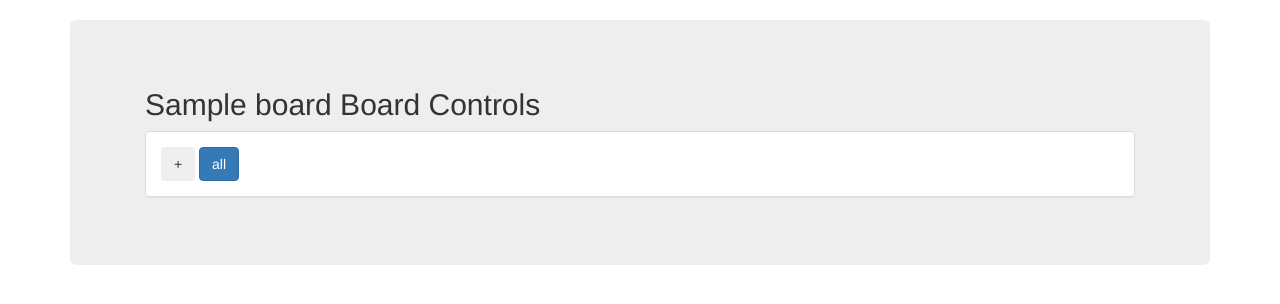
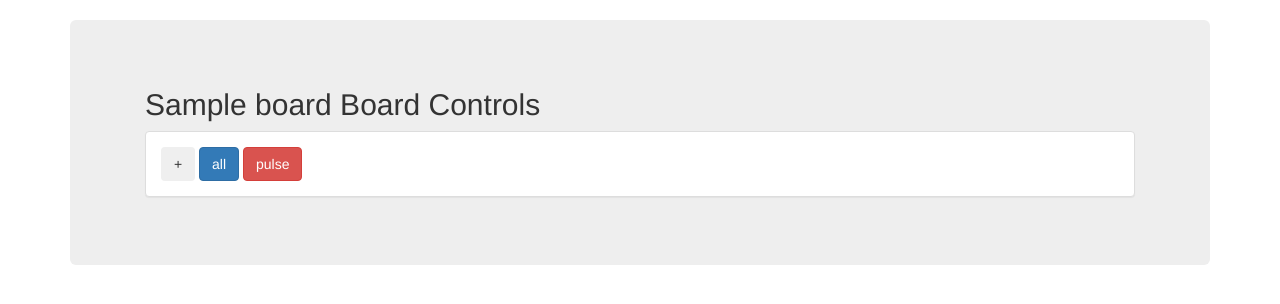
Before and after one commit to msilvprog7/arduino-web-controller, a Flask app: template server/templates/board.html in a window 1280 px wide. Shown: the part 52-356 px from the top of the page. Run offline with Flask 2, Linux system fonts and the light colour scheme; the template is opened without the code that fills it: most values are stand-ins (such as "Sample title", 1, 10 or a date in 2020); some libraries are stand-ins or nearby versions.

Commit message:
Adding pulses to the LEDs

```diff
--- a/arduino-client/board.py
+++ b/arduino-client/board.py
@@ -81,6 +81,7 @@ class RGB_LED_Group:
 		""" Reset the LEDs """
 		self.rgb_leds = []
 		self.single_rgb_led = True
+		self.more_than_ten = False
 		if num <= 0:
 			return
 
@@ -88,6 +89,7 @@ class RGB_LED_Group:
 			self.add(i)
 
 		self.single_rgb_led = len(self.rgb_leds) <= 1
+		self.more_than_ten = len(self.rgb_leds) > 10
 
 	def add(self, id):
 		""" Add an LED """
--- a/server/board/board.py
+++ b/server/board/board.py
@@ -81,6 +81,7 @@ class RGB_LED_Group:
 		""" Reset the LEDs """
 		self.rgb_leds = []
 		self.single_rgb_led = True
+		self.more_than_ten = False
 		if num <= 0:
 			return
 
@@ -88,6 +89,7 @@ class RGB_LED_Group:
 			self.add(i)
 
 		self.single_rgb_led = len(self.rgb_leds) <= 1
+		self.more_than_ten = len(self.rgb_leds) > 10
 
 	def add(self, id):
 		""" Add an LED """
--- a/server/static/js/board-updates.js
+++ b/server/static/js/board-updates.js
@@ -2,10 +2,14 @@ $(document).ready(function () {
 	$(".led-button").click(changeLed);
 	$(".led-set-button").click(changeLedSet);
 	$("#rgbModalSave").click(saveRgbLed);
+	$(".pulse-button").click(pulseModalShow)
+	$("#pulseModalOff").click(pulseOff);
+	$("#pulseModalOn").click(pulseOn);
 });
 
 var rgbSaveStr = undefined,
-	rgbSaveSuccess = undefined;
+	rgbSaveSuccess = undefined,
+	pulse = undefined;
 
 var changeLed = function (e) {
 	var myMatches = $(this).attr("id").match(/\d+/g);
@@ -41,7 +45,6 @@ var changeLedSet = function (e) {
 		var ledId = 0,
 			currentLed = document.getElementById("led-" + setId + "-" + ledId);
 		while (currentLed !== null) {
-			console.log("led-" + setId + "-" + ledId);
 			$("#led-" + setId + "-" + ledId).css("background-color", rgbStr);
 			ledId++;
 			currentLed = document.getElementById("led-" + setId + "-" + ledId);
@@ -126,3 +129,100 @@ var saveRgbLed = function () {
 		}
 	});
 };
+
+
+var pulseOn = function () {
+	var setId = parseInt($("#hiddenPulseSet").val());
+	pulse[setId].pulsing = true;
+	pulse[setId].ms = parseInt($("#pulseModalMS").val());
+	$("#pulseModal").modal("hide");
+	$("#pulse-" + setId).removeClass("btn-danger");
+	$("#pulse-" + setId).addClass("btn-success");
+	pulseRepeat(setId);
+};
+
+var pulseOff = function () {
+	var setId = parseInt($("#hiddenPulseSet").val());
+	pulse[setId].pulsing = false;
+	$("#pulseModal").modal("hide");
+	$("#pulse-" + setId).removeClass("btn-success");
+	$("#pulse-" + setId).addClass("btn-danger");
+};
+
+var randUChar = function () {
+	return Math.floor(Math.random() * 256);
+}
+
+var pulseRepeat = function (setId) {
+	var boardUrl = "/board/" + $("#hiddenBoardName").val();
+	$.ajax({
+		url: boardUrl,
+		type: "GET",
+		success: function (data) {
+			var rgb_leds = data["rgb-led-groups"][setId]["rgb-leds"],
+				updateStrBase = "led-" + setId + "-";
+			for (var i = rgb_leds.length - 1; i > 0; i--) {
+				var rgb = rgb_leds[i - 1]["r"] + "," + rgb_leds[i - 1]["g"] + "," + rgb_leds[i - 1]["b"];
+				$.ajax({
+					url: boardUrl,
+					type: "POST",
+					data: {"update-key": updateStrBase + i, "update-value": rgb}
+				});
+
+				$("#" + updateStrBase + i).css("background-color", "rgb(" + rgb + ")");
+			}
+
+			// Random first LED
+			var rgb = randUChar() + "," + randUChar() + "," + randUChar();
+			$.ajax({
+				url: boardUrl,
+				type: "POST",
+				data: {"update-key": updateStrBase + i, "update-value": rgb},
+			});
+			$("#" + updateStrBase + "0").css("background-color", "rgb(" + rgb + ")");
+
+			// Set timeout
+			if (pulse[setId].pulsing) {
+				setTimeout(function () {
+					pulseRepeat(setId);
+				}, pulse[setId].ms);
+			}
+		},
+		error: function () {
+			console.error("error getting board status");
+		}
+	});
+};
+
+var initPulse = function () {
+	pulse = []
+	for (var i = 0; i < parseInt($("#hiddenNumSets").val()); i++) {
+		pulse.push({pulsing: false, ms: 0});
+	}
+};
+
+
+var pulseModalShow = function () {
+	var myMatches = $(this).attr("id").match(/\d+/g);
+	if (myMatches === undefined || myMatches.length != 1) {
+		console.error($(this).attr("id") + " id not in pulse-setId format");
+		return;
+	}
+
+	if (pulse === undefined) {
+		initPulse();
+	}
+
+	var setId = parseInt(myMatches[0]);
+	$("#hiddenPulseSet").val(setId);
+	$("#pulseModalTitle").html("Pulse LEDs across Set " + setId);
+	if (pulse[setId].pulsing) {
+		$("#pulseModalOn").hide();
+		$("#pulseModalOff").show();
+	} else {
+		$("#pulseModalOff").hide();
+		$("#pulseModalOn").show();
+	}
+
+	$("#pulseModal").modal("show");
+};
--- a/server/templates/board.html
+++ b/server/templates/board.html
@@ -62,6 +62,29 @@
 						    </div>
 						</div>
 
+						<div id="pulseModal" class="modal fade">
+						    <div class="modal-dialog">
+						        <div class="modal-content">
+						            <div class="modal-header">
+						                <button type="button" class="close" data-dismiss="modal" aria-hidden="true">&times;</button>
+						                <h4 class="modal-title"><span id="pulseModalTitle"></span></h4>
+						            </div>
+						            <div class="modal-body">
+						                <p>
+						                	Milliseconds: <input id="pulseModalMS" type="number" min="10" max="5000" value="1000" /> <br />
+						                </p>
+						                <input id="hiddenPulseSet" type="text" style="display: none;" readonly value="" />
+						                <input id="hiddenNumSets" type="text" style="display: none;" readonly value="{{ board.rgb_led_groups|length }}" />
+						            </div>
+						            <div class="modal-footer">
+						                <button type="button" class="btn btn-default" data-dismiss="modal">Close</button>
+						                <button id="pulseModalOff" type="button" class="btn btn-danger" style="display: none;">Flip Off</button>
+						                <button id="pulseModalOn" type="button" class="btn btn-success">Flip On</button>
+						            </div>
+						        </div>
+						    </div>
+						</div>
+
 
 						<h2>{{ board.name }} Board Controls</h2>
 						<div id="controlBoard">
@@ -72,7 +95,15 @@
 										{% for rgb in rgb_led_group.rgb_leds %}
 											<button id="led-{{ rgb_led_group.id }}-{{ rgb.id }}" class="btn led-button" type="button"
 													style="background-color: rgb({{ rgb.r }}, {{ rgb.g }}, {{ rgb.b }}) !important;">+</button>
+											<button id="pulse-{{ rgb_led_group.id }}" type="button" class="btn btn-danger pulse-button">pulse</button>
 										{% endfor %}
+										</div>
+									</div>
+								{% elif rgb_led_group.more_than_ten %}
+									<div class="panel panel-default">
+										<div class="panel-body">
+											<button id="led-set-{{ rgb_led_group.id }}" type="button" class="btn btn-primary led-set-button">all {{ rgb_led_group.rgb_leds|length }}</button>
+											<button id="pulse-{{ rgb_led_group.id }}" type="button" class="btn btn-danger pulse-button">pulse</button>
 										</div>
 									</div>
 								{% else %}
@@ -83,6 +114,7 @@
 														style="background-color: rgb({{ rgb.r }}, {{ rgb.g }}, {{ rgb.b }}) !important;">+</button>
 											{% endfor %}
 											<button id="led-set-{{ rgb_led_group.id }}" type="button" class="btn btn-primary led-set-button">all</button>
+											<button id="pulse-{{ rgb_led_group.id }}" type="button" class="btn btn-danger pulse-button">pulse</button>
 										</div>
 									</div>
 								{% endif %}
```
